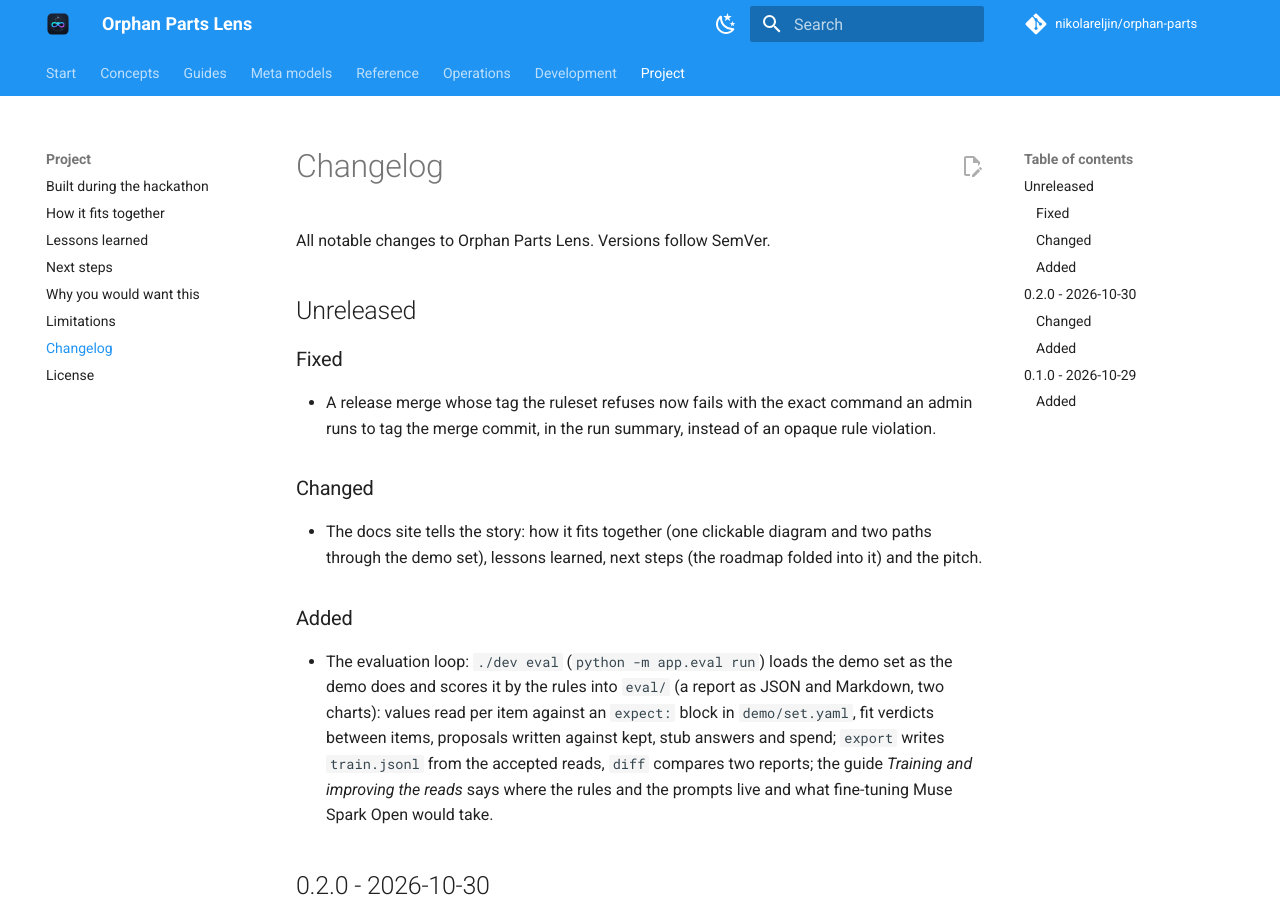
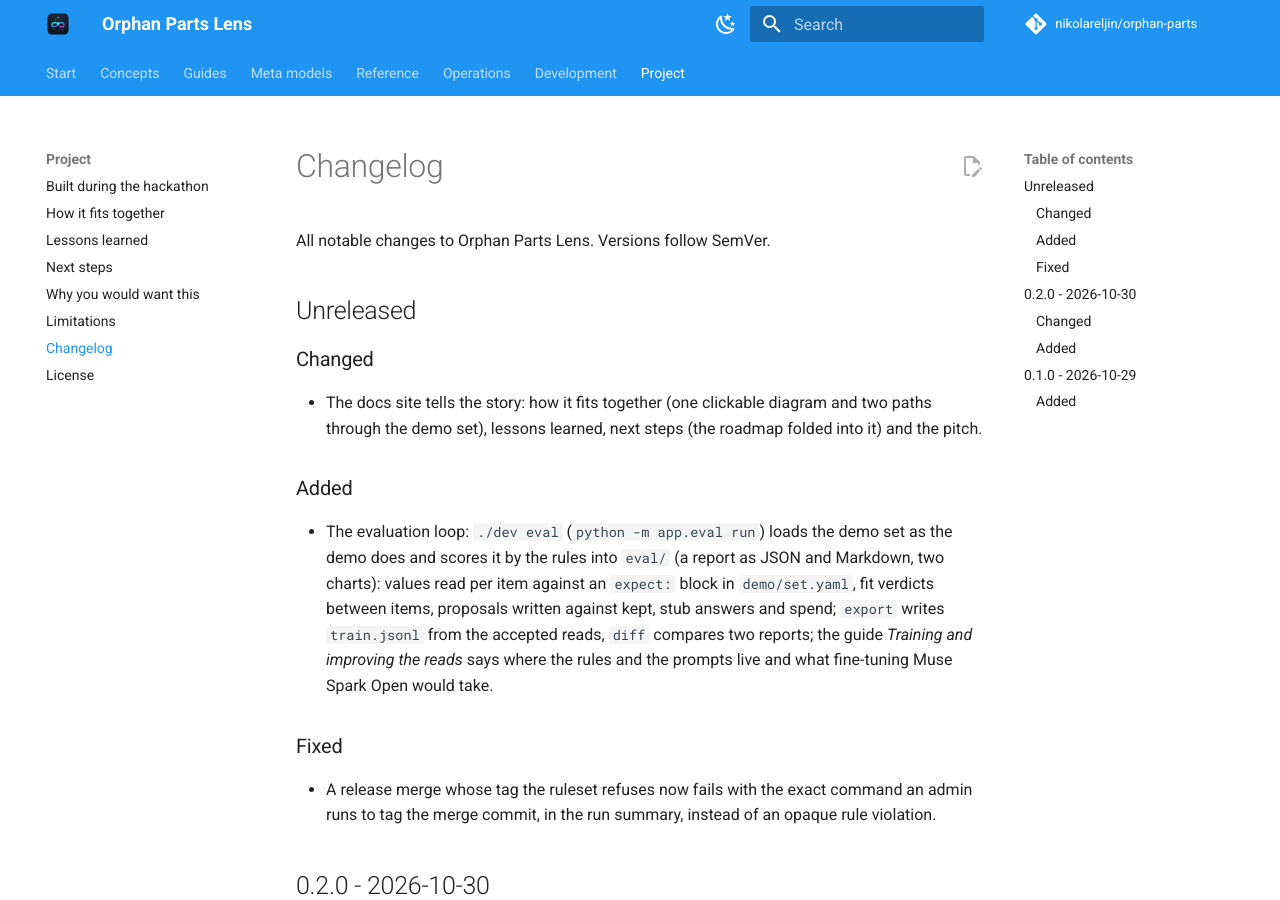
Before and after one commit to nikolareljin/orphan-parts, an MkDocs documentation site: the page built from docs/project/changelog.md, in a window 1280 px wide and 900 px high. Built offline with MkDocs 1.6.1 and Material for MkDocs 9.7.7, drawn with Linux system fonts in a browser that asks for light colours; comment, search, counter and statistics services are not loaded.

```diff
--- a/CHANGELOG.md
+++ b/CHANGELOG.md
@@ -4,13 +4,13 @@ All notable changes to Orphan Parts Lens. Versions follow SemVer.
 
 ## Unreleased
 
-### Fixed
-- A release merge whose tag the ruleset refuses now fails with the exact command an admin runs to tag the merge commit, in the run summary, instead of an opaque rule violation.
-
 ### Changed
 - The docs site tells the story: how it fits together (one clickable diagram and two paths through the demo set), lessons learned, next steps (the roadmap folded into it) and the pitch.
 ### Added
 - The evaluation loop: `./dev eval` (`python -m app.eval run`) loads the demo set as the demo does and scores it by the rules into `eval/` (a report as JSON and Markdown, two charts): values read per item against an `expect:` block in `demo/set.yaml`, fit verdicts between items, proposals written against kept, stub answers and spend; `export` writes `train.jsonl` from the accepted reads, `diff` compares two reports; the guide *Training and improving the reads* says where the rules and the prompts live and what fine-tuning Muse Spark Open would take.
+
+### Fixed
+- A release merge whose tag the ruleset refuses now fails with the exact command an admin runs to tag the merge commit, in the run summary, instead of an opaque rule violation.
 
 ## 0.2.0 - 2026-10-30
 
```
Also changed, not shown: docs/development/ci.md (+3 -2 lines), 3 other files.
